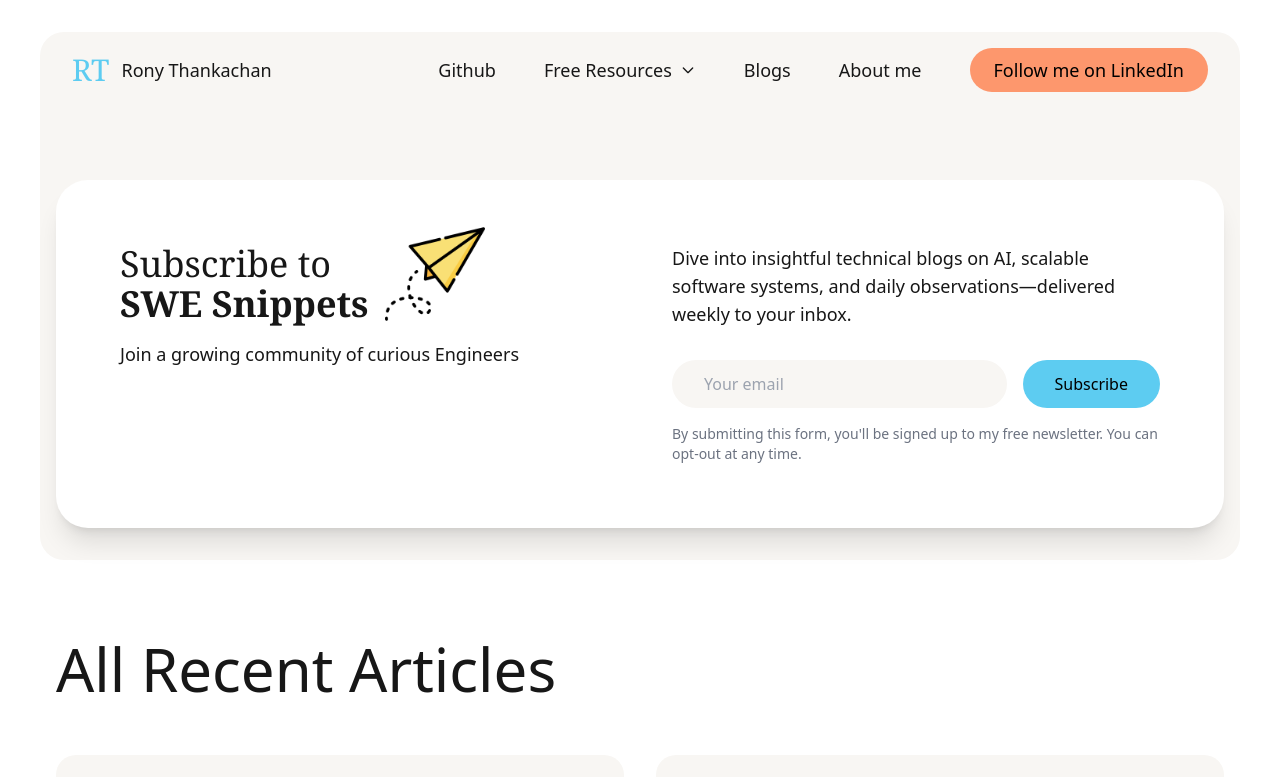
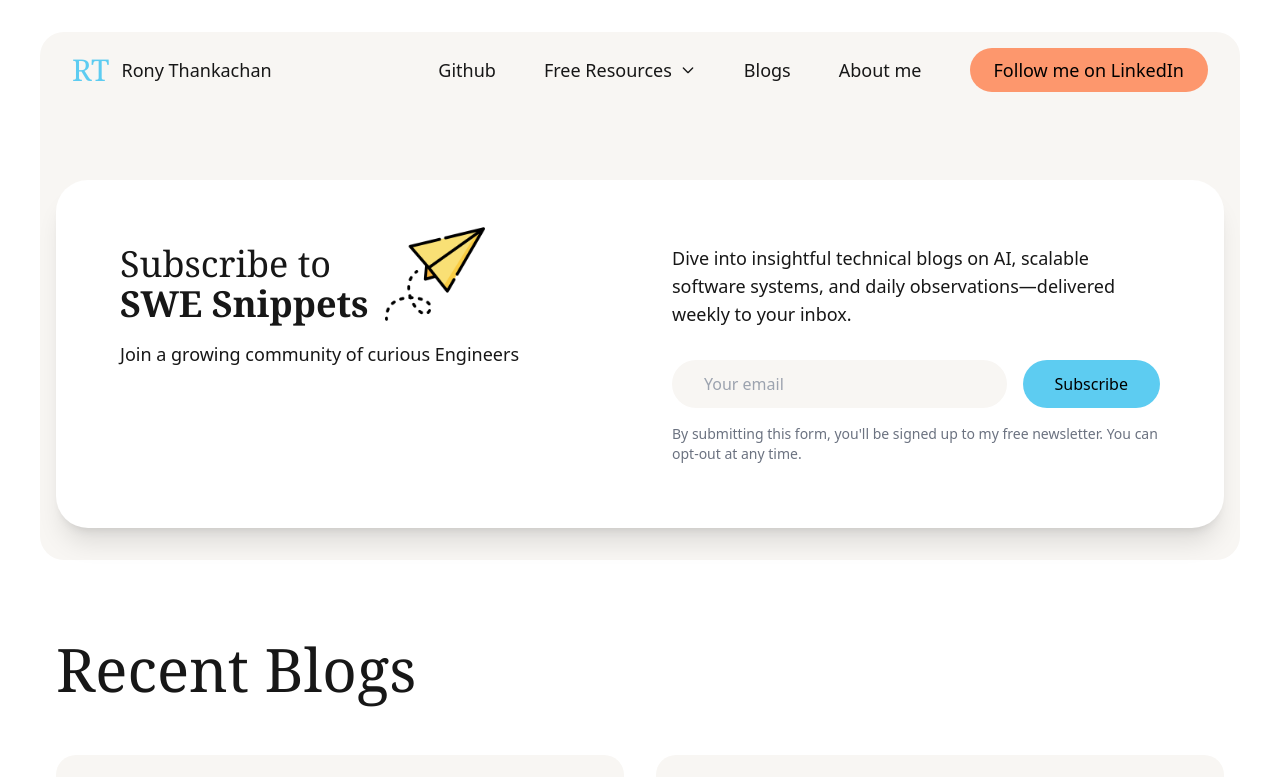
Before and after one commit to ronythankachan/ronythankachan.com, a Next.js app: page /blogs in a window 1280 px wide. Shown: the top 777 px of the page. Built offline with nearby package versions, Linux system fonts and the light colour scheme.

Commit message:
Blog page title fixed

```diff
--- a/app/blogs/page.tsx
+++ b/app/blogs/page.tsx
@@ -51,7 +51,9 @@ const BlogPage = () => {
       </div>
 
       <Container className="py-16">
-        <h1 className="text-[60px] leading-tight mb-12">All Recent Articles</h1>
+        <h1 className="text-[60px] leading-tight font-serif mb-12">
+          Recent Blogs
+        </h1>
 
         <div className="grid grid-cols-1 md:grid-cols-2 gap-8">
           {blogPosts.map((post) => (
```
